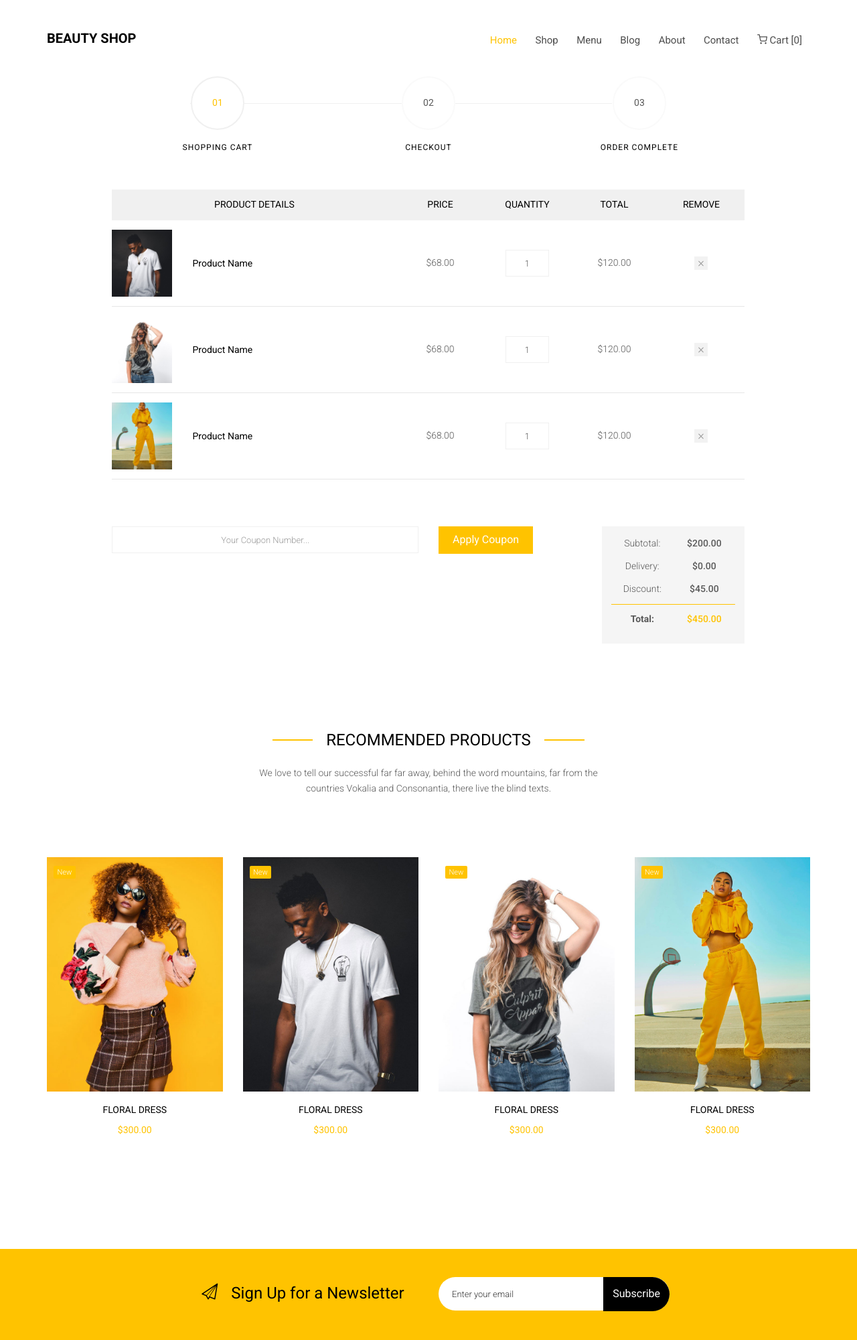
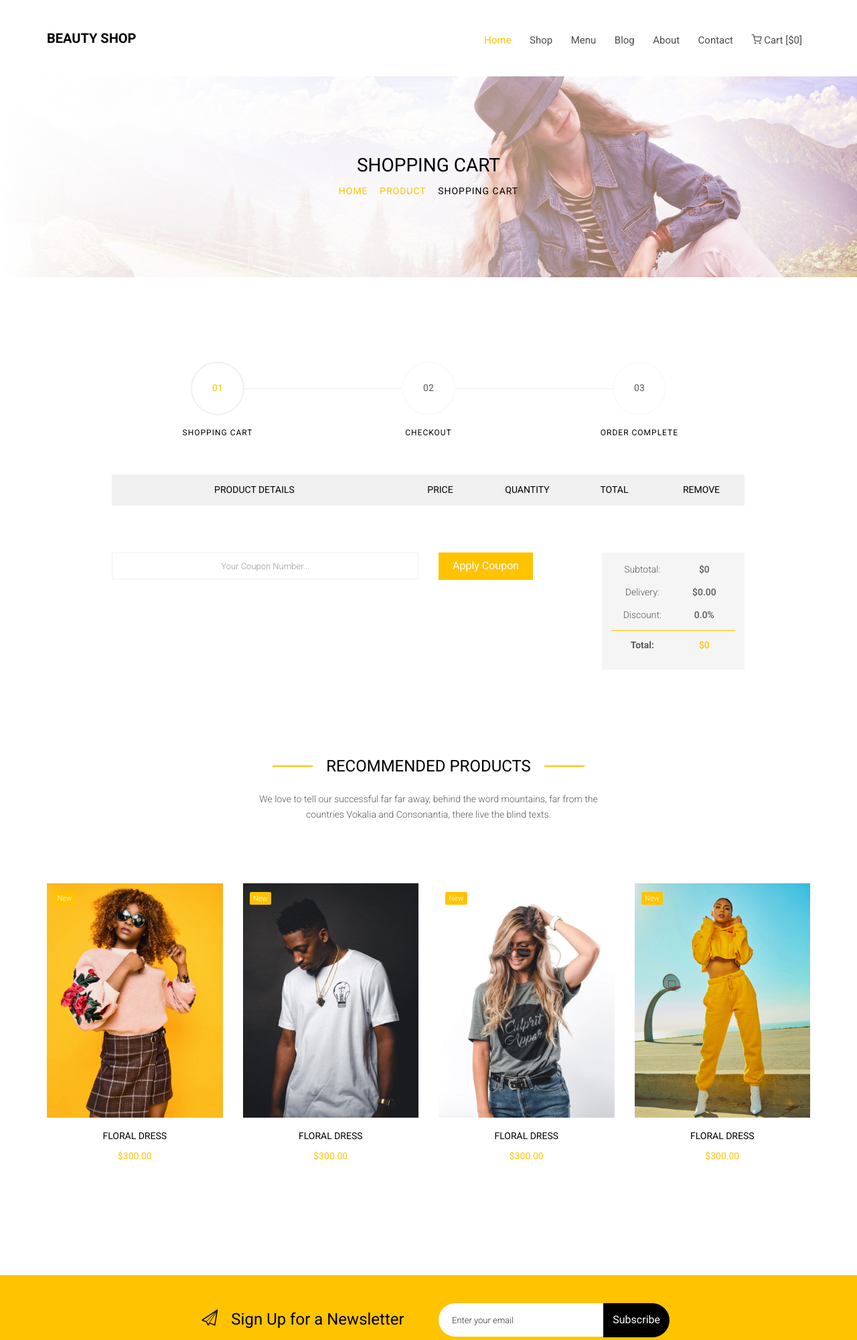
Before and after one commit to tieptv/BTLweb, a Laravel app: page /cart in a window 1280 px wide. Shown: the top 2001 px of the page at 67% size. Run offline with Laravel 8, Linux system fonts and the light colour scheme; data that the repository does not hold is empty; settings files or empty folders that the repository lacks are supplied; parts of the project's set-up code (start-up, migrations or seed data) failed here and were passed over; some libraries are stand-ins or nearby versions; some web fonts are replaced.

Commit message:
gio hang

```diff
--- a/app/Http/Controllers/PageController.php
+++ b/app/Http/Controllers/PageController.php
@@ -13,6 +13,7 @@ use App\Comment;
 use App\Contact;
 use App\Slide;
 use App\ProductDetail;
+use Cart;
 
 
 class PageController extends Controller
@@ -41,6 +42,38 @@ class PageController extends Controller
         return view('pages.product_type',compact('slide','product'));
     }
 
+    public function getCart(){
+    	$cart = Cart::content();
+		return view('pages.cart',compact('cart'));
+	}
+	public function addCart($id)
+    {
+        $product = Product::find($id);
+        Cart::add(['id'=>$id, 'name'=>$product->name,'qty'=>1, 'price'=>$product->price,'options'=>['image'=>$product->image_link,'catalog'=>$product->category->name,'manafacture'=>$product->manafacture->name]]);
+        $content = Cart::content();
+        return redirect()->route('cart');
+    }
+	public function removeCart($id){
+        Cart::remove($id);
+        return redirect()->route('cart');
+    }
+    public function destroyCart(){
+        Cart::destroy();
+        return redirect()->back();
+    }
+    public function minusQtyCart($id){
+        $car = Cart::get($id);
+        $car->qty -= 1;
+        Cart::update($id,$car->qty);
+        return redirect()->back();
+    }
+    public function addQtyCart($id){
+        $car = Cart::get($id);
+        $car->qty += 1;
+        Cart::update($id,$car->qty);
+        return redirect()->back();
+    }
+
 	public function getShop(){
 		return view('pages.shop');
 	}
@@ -50,9 +83,7 @@ class PageController extends Controller
 	public function getContact(){
 		return view('pages.contact');
 	}
-	public function getCart(){
-		return view('pages.cart');
-	}
+
     public function getCheckout(){
 		return view('pages.checkout');
 	}
--- a/composer.json
+++ b/composer.json
@@ -7,6 +7,7 @@
     "require": {
         "php": ">=7.0.0",
         "fideloper/proxy": "~3.3",
+        "gloudemans/shoppingcart": "^2.5",
         "laravel/framework": "5.5.*",
         "laravel/tinker": "~1.0"
     },
--- a/config/app.php
+++ b/config/app.php
@@ -176,6 +176,7 @@ return [
         // App\Providers\BroadcastServiceProvider::class,
         App\Providers\EventServiceProvider::class,
         App\Providers\RouteServiceProvider::class,
+        Gloudemans\Shoppingcart\ShoppingcartServiceProvider::class,
 
     ],
 
@@ -225,6 +226,7 @@ return [
         'URL' => Illuminate\Support\Facades\URL::class,
         'Validator' => Illuminate\Support\Facades\Validator::class,
         'View' => Illuminate\Support\Facades\View::class,
+        'Cart' => Gloudemans\Shoppingcart\Facades\Cart::class,
 
     ],
 
--- a/resources/views/layouts/menu.blade.php
+++ b/resources/views/layouts/menu.blade.php
@@ -11,7 +11,6 @@
 						<li class="has-dropdown">
 							<a href="{{route('shop')}}">Shop</a>
 							<ul class="dropdown">
-								<li><a href="source/product-detail.html">Product Detail</a></li>
 								<li><a href="{{route('cart')}}">Shipping Cart</a></li>
 								<li><a href="{{route('checkout')}}">Checkout</a></li>
 								<li><a href="source/order-complete.html">Order Complete</a></li>
@@ -29,7 +28,7 @@
 						<li><a href="source/blog.html">Blog</a></li>
 						<li><a href="{{route('about')}}">About</a></li>
 						<li><a href="{{route('contact')}}">Contact</a></li>
-						<li><a href="{{route('cart')}}"><i class="icon-shopping-cart"></i> Cart [0]</a></li>
+						<li><a href="{{route('cart')}}"><i class="icon-shopping-cart"></i> Cart [${{Cart::Subtotal()}}]</a></li>
 					</ul>
 				</div>
 			</div>
--- a/resources/views/pages/cart.blade.php
+++ b/resources/views/pages/cart.blade.php
@@ -1,5 +1,24 @@
 @extends('master')
 @section('content')
+	<aside id="colorlib-hero" class="breadcrumbs">
+			<div class="flexslider">
+				<ul class="slides">
+			   	<li style="background-image: url(source/images/cover-img-1.jpg);">
+			   		<div class="overlay"></div>
+			   		<div class="container-fluid">
+			   			<div class="row">
+				   			<div class="col-md-6 col-md-offset-3 col-sm-12 col-xs-12 slider-text">
+				   				<div class="slider-text-inner text-center">
+				   					<h1>Shopping Cart</h1>
+				   					<h2 class="bread"><span><a href="index.html">Home</a></span> <span><a href="shop.html">Product</a></span> <span>Shopping Cart</span></h2>
+				   				</div>
+				   			</div>
+				   		</div>
+			   		</div>
+			   	</li>
+			  	</ul>
+		  	</div>
+	</aside>
 	<div class="colorlib-shop">
 			<div class="container">
 				<div class="row row-pb-md">
@@ -39,27 +58,33 @@
 								<span>Remove</span>
 							</div>
 						</div>
+						@foreach($cart as $item)
+						@if($item->rowId != NULL)
 						<div class="product-cart">
 							<div class="one-forth">
-								<div class="product-img" style="background-image: url(images/item-6.jpg);">
+								<div class="product-img" style="background-image: url(source/images/{{$item->options->image}});">
 								</div>
 								<div class="display-tc">
-									<h3>Product Name</h3>
+									<h3>{{$item->name}}</h3>
 								</div>
 							</div>
 							<div class="one-eight text-center">
 								<div class="display-tc">
-									<span class="price">$68.00</span>
+									<span class="price">${{$item->price}}</span>
 								</div>
 							</div>
 							<div class="one-eight text-center">
 								<div class="display-tc">
-									<input type="text" id="quantity" name="quantity" class="form-control input-number text-center" value="1" min="1" max="100">
+
+									<a href="addQtyCart/{{$item->rowId}}"><button type="button" class="btn btn-secondary">+</button></a>
+									<p>{{$item->qty}}</p>
+    								<a href="minusQtyCart/{{$item->rowId}}"><button type="button" class="btn btn-secondary">-</button></a>
+
 								</div>
 							</div>
 							<div class="one-eight text-center">
 								<div class="display-tc">
-									<span class="price">$120.00</span>
+									<span class="price">${{Cart::Subtotal()}}</span>
 								</div>
 							</div>
 							<div class="one-eight text-center">
@@ -68,66 +93,10 @@
 								</div>
 							</div>
 						</div>
-						<div class="product-cart">
-							<div class="one-forth">
-								<div class="product-img" style="background-image: url(images/item-7.jpg);">
-								</div>
-								<div class="display-tc">
-									<h3>Product Name</h3>
-								</div>
-							</div>
-							<div class="one-eight text-center">
-								<div class="display-tc">
-									<span class="price">$68.00</span>
-								</div>
-							</div>
-							<div class="one-eight text-center">
-								<div class="display-tc">
-									<form action="#">
-										<input type="text" name="quantity" class="form-control input-number text-center" value="1" min="1" max="100">
-									</form>
-								</div>
-							</div>
-							<div class="one-eight text-center">
-								<div class="display-tc">
-									<span class="price">$120.00</span>
-								</div>
-							</div>
-							<div class="one-eight text-center">
-								<div class="display-tc">
-									<a href="#" class="closed"></a>
-								</div>
-							</div>
-						</div>
-						<div class="product-cart">
-							<div class="one-forth">
-								<div class="product-img" style="background-image: url(images/item-8.jpg);">
-								</div>
-								<div class="display-tc">
-									<h3>Product Name</h3>
-								</div>
-							</div>
-							<div class="one-eight text-center">
-								<div class="display-tc">
-									<span class="price">$68.00</span>
-								</div>
-							</div>
-							<div class="one-eight text-center">
-								<div class="display-tc">
-									<input type="text" id="quantity" name="quantity" class="form-control input-number text-center" value="1" min="1" max="100">
-								</div>
-							</div>
-							<div class="one-eight text-center">
-								<div class="display-tc">
-									<span class="price">$120.00</span>
-								</div>
-							</div>
-							<div class="one-eight text-center">
-								<div class="display-tc">
-									<a href="#" class="closed"></a>
-								</div>
-							</div>
-						</div>
+						@else
+						<h1>Giỏ hàng trống !</h1>
+						@endif
+						@endforeach
 					</div>
 				</div>
 				<div class="row">
@@ -149,12 +118,12 @@
 								<div class="col-md-3 col-md-push-1 text-center">
 									<div class="total">
 										<div class="sub">
-											<p><span>Subtotal:</span> <span>$200.00</span></p>
+											<p><span>Subtotal:</span> <span>${{Cart::Subtotal()}}</span></p>
 											<p><span>Delivery:</span> <span>$0.00</span></p>
-											<p><span>Discount:</span> <span>$45.00</span></p>
+											<p><span>Discount:</span> <span>0.0%</span></p>
 										</div>
 										<div class="grand-total">
-											<p><span><strong>Total:</strong></span> <span>$450.00</span></p>
+											<p><span><strong>Total:</strong></span> <span>${{Cart::Subtotal()}}</span></p>
 										</div>
 									</div>
 								</div>
@@ -176,7 +145,7 @@
 				<div class="row">
 					<div class="col-md-3 text-center">
 						<div class="product-entry">
-							<div class="product-img" style="background-image: url(images/item-5.jpg);">
+							<div class="product-img" style="background-image: url(source/images/item-5.jpg);">
 								<p class="tag"><span class="new">New</span></p>
 								<div class="cart">
 									<p>
--- a/routes/web.php
+++ b/routes/web.php
@@ -28,7 +28,14 @@ Route::get('product_type/{id}',['as'=>'product_type','uses'=>'PageController@get
 Route::get('shop',['as'=>'shop','uses'=>'PageController@getShop']);
 Route::get('about',['as'=>'about','uses'=>'PageController@getAbout']);
 Route::get('contact',['as'=>'contact','uses'=>'PageController@getContact']);
+
 Route::get('cart',['as'=>'cart','uses'=>'PageController@getCart']);
+Route::get('addCart/{id}',['as'=>'addCart','uses'=>'PageController@addCart']);
+Route::get('removeCart/{id}',['as'=>'removeCart','uses'=>'PageController@removeCart']);
+Route::get('destroyCart',['as'=>'destroyCart','uses'=>'PageController@destroyCart']);
+Route::get('minusQtyCart/{id}',['as'=>'minusQtyCart','uses'=>'PageController@minusQtyCart']);
+Route::get('addQtyCart/{id}',['as'=>'addQtyCart','uses'=>'PageController@addQtyCart']);
+
 Route::get('checkout',['as'=>'checkout','uses'=>'PageController@getCheckout']);
 
 
```
Also changed, not shown: resources/views/pages/product_detail.blade.php (+11 -64 lines), 1 other file.
